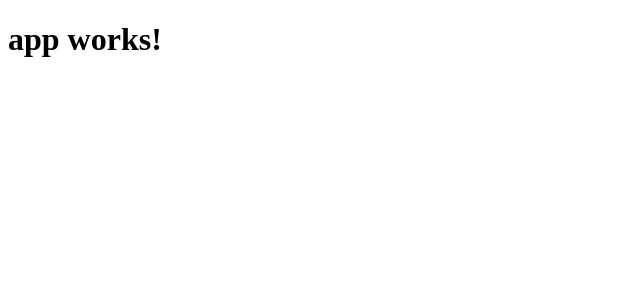
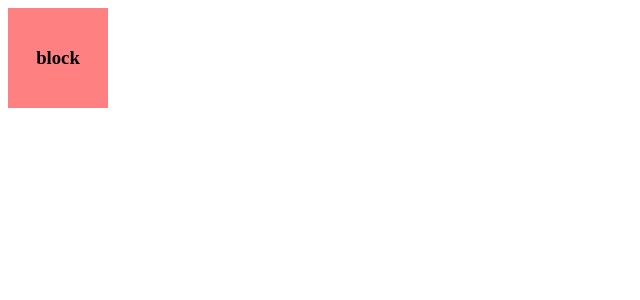
Before and after one commit to sssunsha/flex_layout_sample, an Angular app in the folder flexSample/: page / in a window 1280 px wide. Shown: the top 300 px of the page, without its empty margins (0-640 px from the left). Built offline with nearby package versions, Linux system fonts and the light colour scheme.

Commit message:
update the basic block

```diff
--- a/flexSample/src/app/app.component.html
+++ b/flexSample/src/app/app.component.html
@@ -1,3 +1 @@
-<h1>
-  {{title}}
-</h1>
+<app-block>loading ...</app-block>
--- a/flexSample/src/app/block/block.component.css
+++ b/flexSample/src/app/block/block.component.css
@@ -0,0 +1,9 @@
+.block {
+    width: 100px;
+    height: 100px;
+    background-color: #ff8080;
+    display: flex;
+    flex-direction: row;
+    justify-content: center;
+    align-items: center;
+}
--- a/flexSample/src/app/block/block.component.html
+++ b/flexSample/src/app/block/block.component.html
@@ -1,3 +1,3 @@
-<p>
-  block works!
-</p>
+<div name="block" class="block">
+    <h3>block</h3>
+</div>
--- a/flexSample/src/app/block/block.component.ts
+++ b/flexSample/src/app/block/block.component.ts
@@ -10,6 +10,13 @@ export class BlockComponent implements OnInit {
   constructor() { }
 
   ngOnInit() {
+
+    // base on the width and height to draw the block
+  }
+
+
+  generateBlockColor(){
+
   }
 
 }
```
